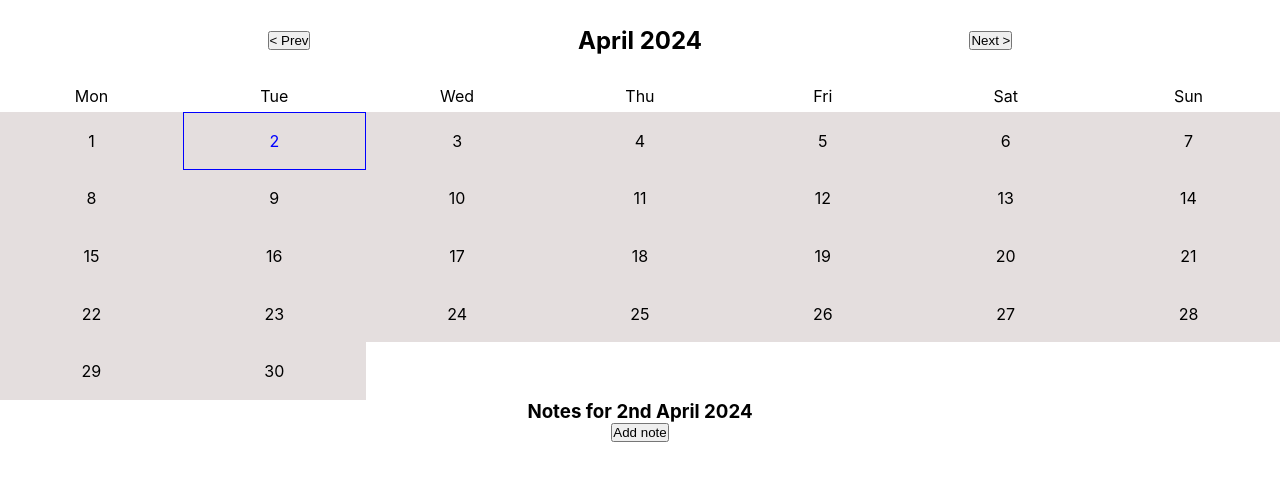
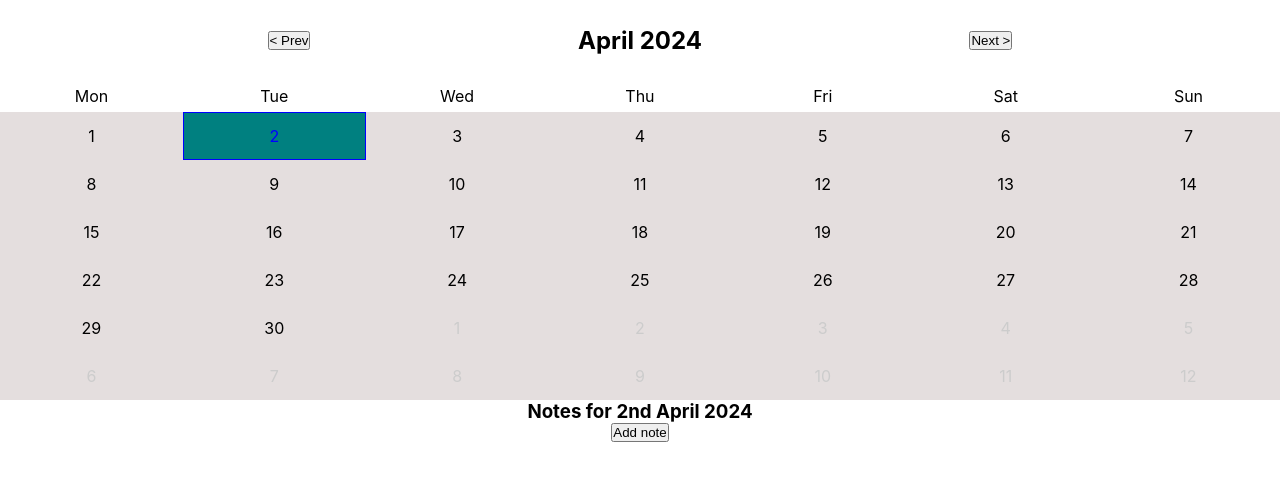
Before and after one commit to MatGom/calendar, a React (Create React App) app: page / in a window 1280 px wide. Shown: the top 480 px of the page. Built offline with nearby package versions, Linux system fonts and the light colour scheme; the HTML template or start-up script is replaced by a standard one.

Commit message:
Add functionality to always highlight todays date in calendar and the calendar to always display 42 days

```diff
--- a/src/components/Calendar/Calendar.css
+++ b/src/components/Calendar/Calendar.css
@@ -68,3 +68,11 @@
   justify-content: center;
   align-items: center;
 }
+
+.today {
+  background-color: teal;
+}
+
+.not-current-month {
+  color: #ccc;
+}
--- a/src/components/Calendar/Calendar.js
+++ b/src/components/Calendar/Calendar.js
@@ -3,15 +3,34 @@ import './Calendar.css';
 import { monthNames, daysOfWeek } from '../../data/calendar-data';
 
 const Calendar = () => {
-  const { currentMonth, currentYear, prevMonth, nextMonth, selectedDay, setSelectedDay } = useAppContext();
+  const { currentMonth, currentYear, prevMonth, nextMonth, selectedDay, setSelectedDay, todayFormatted } =
+    useAppContext();
 
   const firstDayOfMonth = new Date(currentYear, currentMonth, 1).getDay();
   const adjustedFirstDay = firstDayOfMonth === 0 ? 6 : firstDayOfMonth - 1;
   const daysInMonth = new Date(currentYear, currentMonth + 1, 0).getDate();
 
-  const daysArray = Array.from({ length: daysInMonth + adjustedFirstDay }, (_, index) => {
-    return index >= adjustedFirstDay ? index - adjustedFirstDay + 1 : null;
+  const prevMonthDaysToShow = adjustedFirstDay;
+  const nextMonthDaysToShow = 6 * 7 - daysInMonth - prevMonthDaysToShow;
+
+  const prevMonthDays = Array.from({ length: prevMonthDaysToShow }, (_, i) => {
+    const year = currentMonth === 0 ? currentYear - 1 : currentYear;
+    const month = currentMonth === 0 ? 11 : currentMonth - 1;
+    const day = new Date(year, month + 1, 0).getDate() - prevMonthDaysToShow + i + 1;
+    return { day, month, year };
   });
+
+  const currentMonthDays = Array.from({ length: daysInMonth }, (_, i) => {
+    return { day: i + 1, month: currentMonth, year: currentYear };
+  });
+
+  const nextMonthDays = Array.from({ length: nextMonthDaysToShow }, (_, i) => {
+    const year = currentMonth === 11 ? currentYear + 1 : currentYear;
+    const month = currentMonth === 11 ? 0 : currentMonth + 1;
+    return { day: i + 1, month, year };
+  });
+
+  const daysArray = [...prevMonthDays, ...currentMonthDays, ...nextMonthDays];
 
   return (
     <div className='calendar'>
@@ -29,16 +48,20 @@ const Calendar = () => {
           ))}
         </div>
         <div className='days'>
-          {daysArray.map((day, index) => {
-            const dayString = `${currentYear}-${currentMonth + 1}-${day}`;
-            const isSelected = dayString === selectedDay;
+          {daysArray.map((date, index) => {
+            const formattedDate = `${date.year}-${date.month + 1}-${date.day}`;
+            const isSelected = formattedDate === selectedDay;
+            const isToday = formattedDate === todayFormatted;
+            const isCurrentMonth = date.month === currentMonth;
 
             return (
               <div
                 key={index}
-                className={`day ${isSelected ? 'selected' : ''}`}
-                onClick={() => day && setSelectedDay(dayString)}>
-                {day ? <div>{day}</div> : <div>&nbsp;</div>}
+                className={`day ${isCurrentMonth ? '' : 'not-current-month'} ${isSelected ? 'selected' : ''} ${
+                  isToday ? 'today' : ''
+                }`}
+                onClick={() => setSelectedDay(formattedDate)}>
+                <div>{date.day}</div>
               </div>
             );
           })}
--- a/src/context/AppContext.js
+++ b/src/context/AppContext.js
@@ -109,6 +109,7 @@ export const AppProvider = ({ children }) => {
         editingNote,
         updateNote,
         deleteNote,
+        todayFormatted
       }}>
       {children}
     </AppContext.Provider>
```
